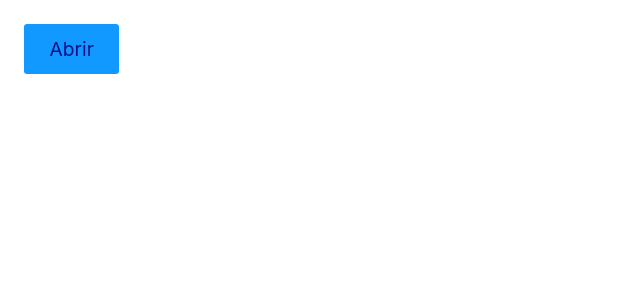
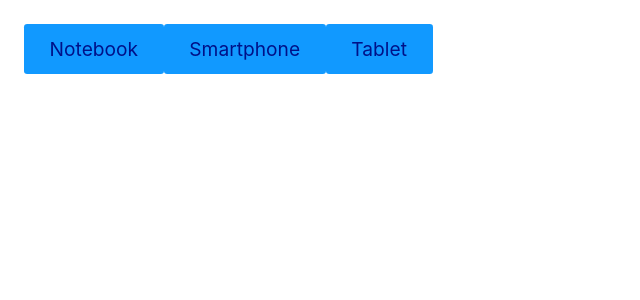
Before and after one commit to Kelvin-Jesus/react-completo, a React (Create React App) app: page / in a window 1280 px wide. Shown: the top 300 px of the page, without its empty margins (0-640 px from the left). Built offline with nearby package versions, Linux system fonts and the light colour scheme.

Commit message:
new-class: useState Exercise

```diff
--- a/src/02-react-hooks/0301-useState/App.js
+++ b/src/02-react-hooks/0301-useState/App.js
@@ -15,6 +15,13 @@ const App = () => {
     // }
 
     const [ modal, setModal ] = useState(false)
+    let [ items, setItems ] = useState('teste')
+
+    const [ theme, setTheme ] = useState( () => window.localStorage.getItem('currentTheme'))
+
+    const handleClick = () => {
+        setItems('outros')
+    }
 
     return (
         <div>
@@ -22,6 +29,8 @@ const App = () => {
             <p>{userData.age}</p>
             <p>{userData.college}</p>
             <button onClick={handleClick} disabled={!state??false}>{ state ? 'Habilitado' : 'Desabilitado' }</button> */}
+            {items}
+            <button onClick={handleClick}>Aqui</button>
             <Modal modal={modal} setModal={setModal}/>
             <ButtonModal setModal={setModal}></ButtonModal>
 
--- a/src/02-react-hooks/0301-useState/components/ButtonModal.js
+++ b/src/02-react-hooks/0301-useState/components/ButtonModal.js
@@ -1,7 +1,13 @@
 import React from 'react';
 
 const ButtonModal = ({ setModal }) => {
-    return <button onClick={() => setModal(true)}>Abrir</button>;
+
+    const handleClick = currentValue => {
+        setModal(currentValue => !currentValue)
+    }
+
+    return <button onClick={handleClick}>Abrir</button>;
+    // return <button onClick={() => setModal(true)}>Abrir</button>;
 }
 
 export default ButtonModal;
--- /dev/null
+++ b/src/02-react-hooks/0301-useState/exercicio/App.js
@@ -0,0 +1,49 @@
+import React, { useState } from 'react';
+import Button from './components/Button';
+
+// Os links abaixo puxam dados de um produto em formato JSON
+// https://ranekapi.origamid.dev/json/api/produto/tablet
+// https://ranekapi.origamid.dev/json/api/produto/smartphone
+// https://ranekapi.origamid.dev/json/api/produto/notebook
+// Crie uma interface com 3 botões, um para cada produto.
+// Ao clicar no botão faça um fetch a api e mostre os dados do produto na tela.
+// Mostre apenas um produto por vez
+// Mostre a mensagem carregando... enquanto o fetch é realizado
+
+
+const App = () => {
+
+    const [ isLoading, setIsLoading ] = useState(false)
+    const [ productData, setProductData ] = useState()
+
+    const handleClick = async e => {
+        setIsLoading( true )
+        const request = await fetch(`https://ranekapi.origamid.dev/json/api/produto/${e.target.innerText.toLowerCase()}`)
+        const response = await request.json()
+        setProductData(response)
+        setIsLoading( false )
+    }
+
+    return (
+        <div>
+            <div style={{ display: 'flex' }}>
+                <Button onClick={handleClick}>Notebook</Button>
+                <Button onClick={handleClick}>Smartphone</Button>
+                <Button onClick={handleClick}>Tablet</Button>
+            </div>
+
+            <p>{ isLoading ? 'Carregando...' : '' }</p>
+
+            {productData && <div>
+                <h1>{productData.nome}</h1>
+                <p>R$ {productData.preco}</p>
+                <ul>
+                    {productData.fotos.map( foto => <li key={foto.titulo}><img src={foto.src} /></li>)}
+                </ul>
+            </div>}
+
+        </div>
+    );
+}
+
+export default App;
--- /dev/null
+++ b/src/02-react-hooks/0301-useState/exercicio/components/Button.js
@@ -0,0 +1,9 @@
+import React from 'react';
+
+const Button = (props) => {
+    return (
+        <button onClick={props.onClick}>{props.children}</button>
+    );
+}
+
+export default Button;
--- a/src/App.css
+++ b/src/App.css
@@ -4,7 +4,7 @@
 
 .App-logo {
   height: 40vmin;
-  pointer-events: none;
+  /* pointer-events: none; */
 }
 
 @media (prefers-reduced-motion: no-preference) {
--- a/src/index.js
+++ b/src/index.js
@@ -1,7 +1,7 @@
 import React from 'react';
 import ReactDOM from 'react-dom';
 import './App.css';
-import App from './02-react-hooks/0301-useState/App.js';
+import App from './02-react-hooks/0301-useState/exercicio/App.js';
 // import App from './App';
 
 ReactDOM.render(
```
